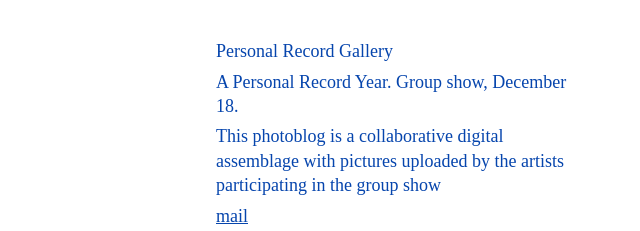
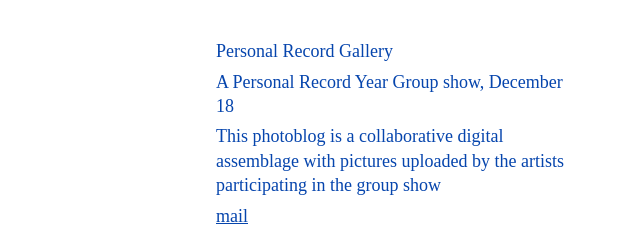
Before and after one commit to personalrecordgallery/oneyearshow, a plain HTML site: page index.html in a window 1280 px wide. Shown: the part 161-392 px from the top of the page, 640-1280 px from the left. Drawn offline with Linux system fonts and the light colour scheme; no server answers.

Commit message:
gallery text

```diff
--- a/index.html
+++ b/index.html
@@ -33,7 +33,8 @@
   <main class="gallery" id="gallery" aria-label="Photo gallery">Loading photos…</main>
   <aside class="note" aria-label="About this gallery">
     <p>Personal Record Gallery</p>
-    <p>A Personal Record Year. Group show, December 18.</p>
+    <p>A Personal Record Year
+Group show, December 18</p>
     <p>This photoblog is a collaborative digital assemblage with pictures uploaded by the artists participating in the group show</p>
     <p><a href="mailto:personalrecordgallery@gmail.com">mail</a></p>
     <p><a href="https://www.instagram.com/personalrecord.gallery/" target="_blank" rel="noopener noreferrer">instagram</a></p>
```
